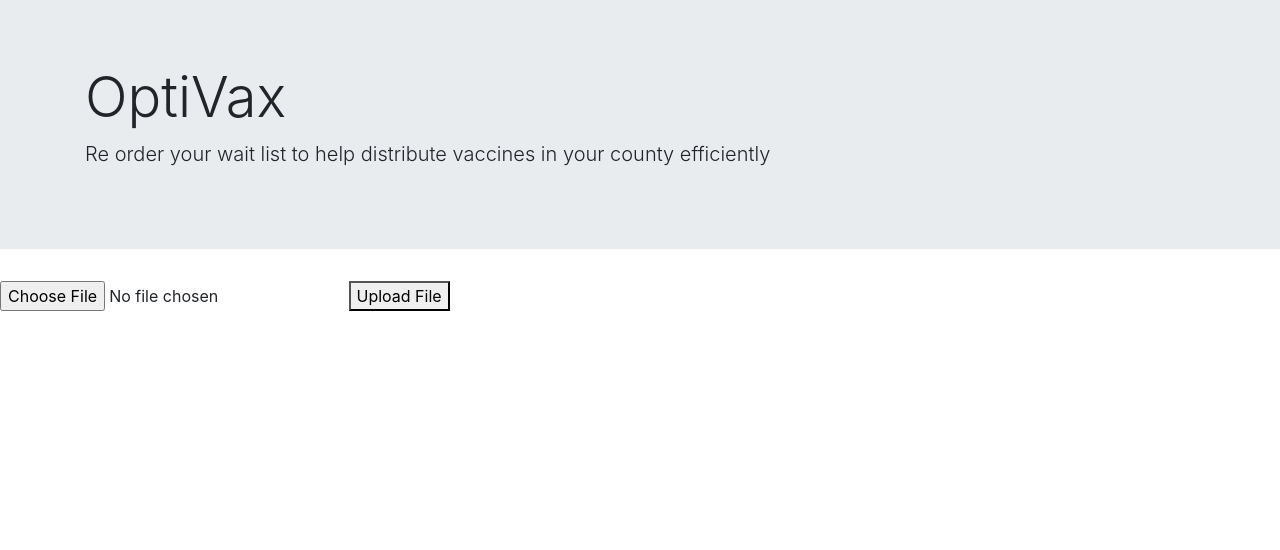
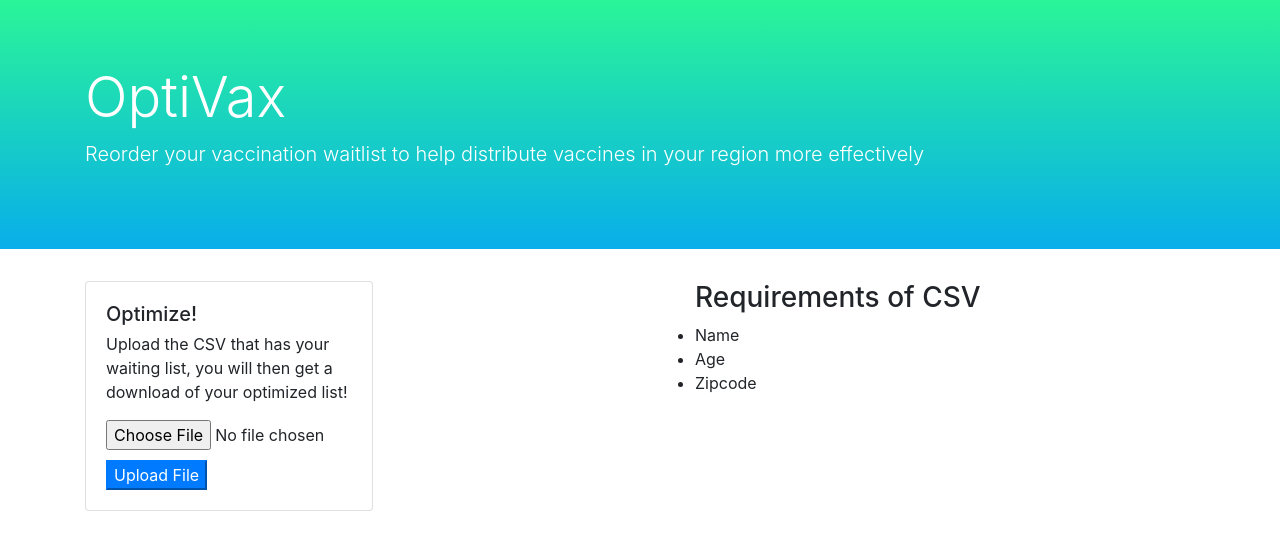
Before and after one commit to Sean-OCallaghan/HackCovid, a Django app: page / in a window 1280 px wide. Shown: the top 550 px of the page. Run offline with Django 3.2, Linux system fonts and the light colour scheme; some libraries are stand-ins or nearby versions.

Commit message:
Netlify attempt

```diff
--- a/template/base.html
+++ b/template/base.html
@@ -8,10 +8,11 @@
     <link rel="stylesheet" href="https://stackpath.bootstrapcdn.com/bootstrap/4.3.1/css/bootstrap.min.css" integrity="sha384-ggOyR0iXCbMQv3Xipma34MD+dH/1fQ784/j6cY/iJTQUOhcWr7x9JvoRxT2MZw1T" crossorigin="anonymous">
     <title>Yurt</title>
 </head>
-<div class="jumbotron jumbotron-fluid">
+<div class="jumbotron jumbotron-fluid" style="background-color: #08AEEA;
+background-image: linear-gradient(0deg, #08AEEA 0%, #2AF598 100%);">
     <div class="container">
-      <h1 class="display-4">OptiVax</h1>
-      <p class="lead">Re order your wait list to help distribute vaccines in your county efficiently</p>
+      <h1 class="display-4" style="color: #ffff">OptiVax</h1>
+      <p class="lead" style="color: #ffff">Reorder your vaccination waitlist to help distribute vaccines in your region more effectively</p>
     </div>
   </div>
 <body>
--- a/template/main.html
+++ b/template/main.html
@@ -1,15 +1,31 @@
 
     {% extends 'base.html' %}
     {% block content %}
-    <div>
-        <div>
-            <form method="post" enctype="multipart/form-data">
-              {% csrf_token %}
-                <input type="file" name="document">
-                <button type="submit">Upload File</button>
-            </form>
+      <div class="container">
+        <div class="row">
+          <div class="col-sm">
+            <div class="card" style="width: 18rem;">
+                <div class="card-body">
+                  <h5 class="card-title">Optimize!</h5>
+                  <h6 class="card-subtitle mb-2 text-muted"></h6>
+                  <p class="card-text">Upload the CSV that has your waiting list, you will then get a download of your optimized list!</p>
+                  <form method="post" enctype="multipart/form-data">
+                    {% csrf_token %}
+                      <input type="file" name="document">
+                      <button class="b tn btn-primary"type="submit"style="margin-top:10px">Upload File</button>
+                  </form>
+                </div>
+              </div>
+          </div>
+          <div class="col-sm">
+            <ul>
+                <h3>Requirements of CSV</h3>
+                <li>Name</li>
+                <li>Age</li>
+                <li>Zipcode</li>
+              </ul>
+          </div>
         </div>
-    </div>
-
+      </div>
 
     {% endblock %}
```
